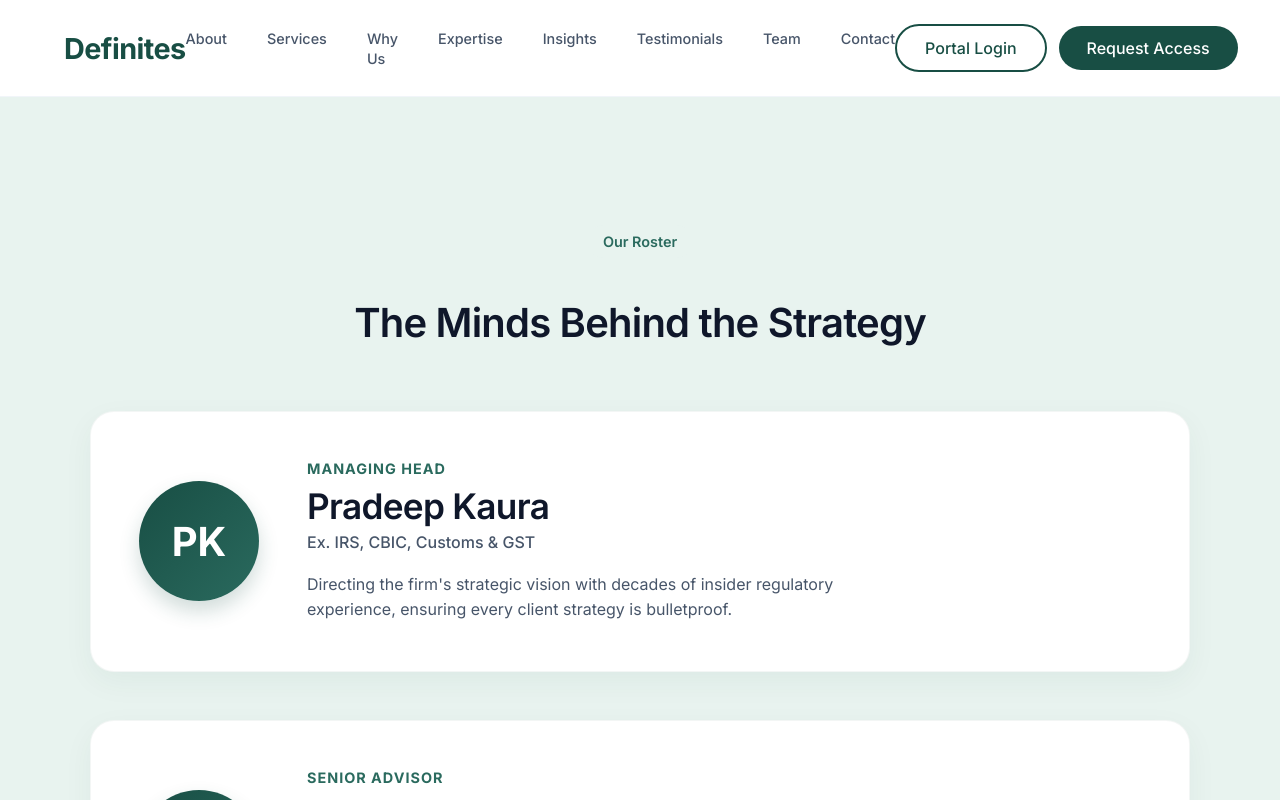
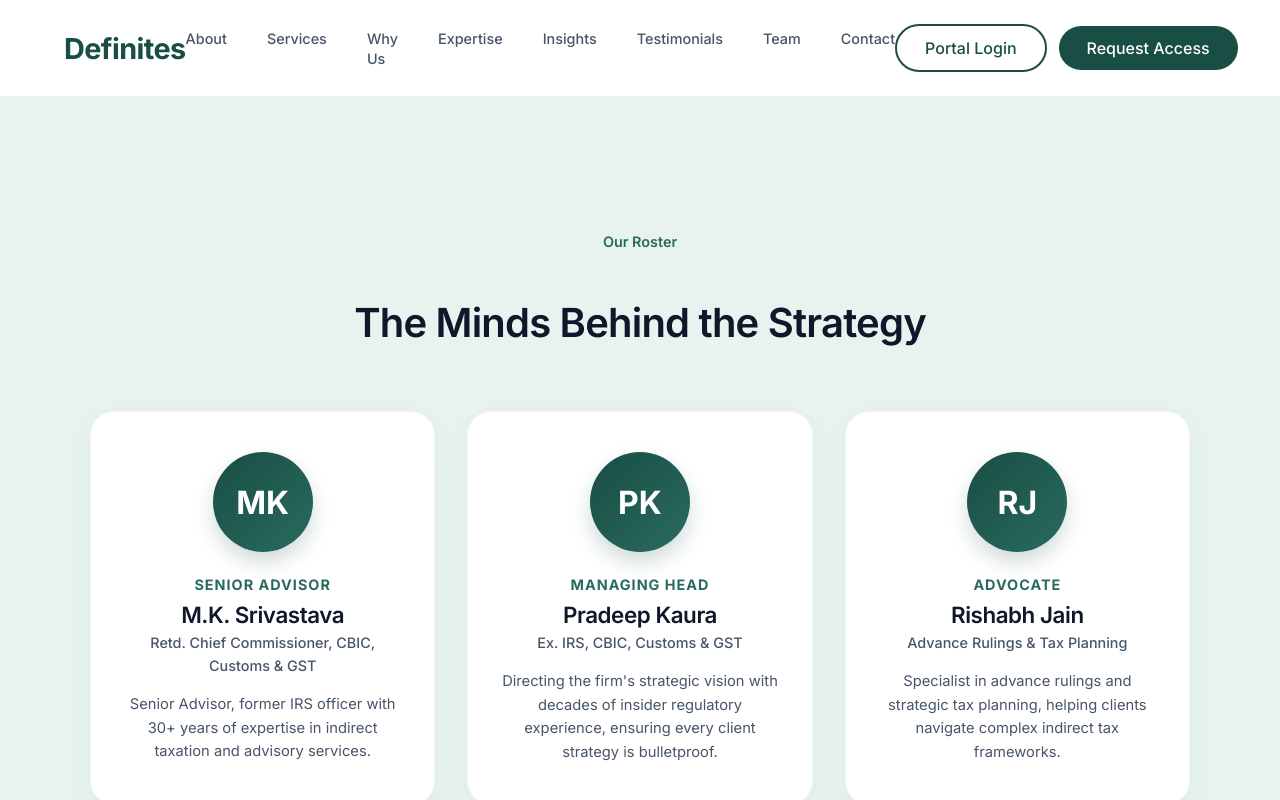
Before and after one commit to VaishnaviKathait55/Definites, a React (Vite) app in the folder client/: page /team in a window 1280 px wide. Shown: the top 800 px of the page. Built offline with nearby package versions, Linux system fonts and the light colour scheme.

Commit message:
disclaimer and email updated

```diff
--- a/client/src/components/Team.jsx
+++ b/client/src/components/Team.jsx
@@ -1,19 +1,38 @@
 import React from 'react';
 
+const founders = [
+  {
+    initials: 'MK',
+    role: 'Senior Advisor',
+    name: 'M.K. Srivastava',
+    credentials: 'Retd. Chief Commissioner, CBIC, Customs & GST',
+    bio: 'Senior Advisor, former IRS officer with 30+ years of expertise in indirect taxation and advisory services.',
+  },
+  {
+    initials: 'PK',
+    role: 'Managing Head',
+    name: 'Pradeep Kaura',
+    credentials: 'Ex. IRS, CBIC, Customs & GST',
+    bio: "Directing the firm's strategic vision with decades of insider regulatory experience, ensuring every client strategy is bulletproof.",
+  },
+  {
+    initials: 'RJ',
+    role: 'Advocate',
+    name: 'Rishabh Jain',
+    credentials: 'Advance Rulings & Tax Planning',
+    bio: 'Specialist in advance rulings and strategic tax planning, helping clients navigate complex indirect tax frameworks.',
+  },
+];
 
 const advocates = [
-  // { name: "Rishabh Jain", role: "Advocate", focus: "Advance Rulings & Tax Planning" },
-  { name: "Abhishek Kathait", role: "Advocate", focus: "GST Litigation & Advisory" },
-  { name: "Divya Sharma", role: "Advocate", focus: "Customs Valuation & Compliance" },
-  { name: "Shubham Jain", role: "Advocate", focus: "Audit Defense & Anti-Evasion" },
-  { name: "Dhriti Dhall", role: "Advocate", focus: "Supply Chain Tax Structuring" },
-  { name: "Ishita Sharma", role: "Advocate", focus: "Appellate Representation" }
+  { name: 'Abhishek Kathait', role: 'Advocate', focus: 'GST Litigation & Advisory' },
+  { name: 'Divya Sharma', role: 'Advocate', focus: 'Customs Valuation & Compliance' },
+  { name: 'Shubham Jain', role: 'Advocate', focus: 'Audit Defense & Anti-Evasion' },
+  { name: 'Dhriti Dhall', role: 'Advocate', focus: 'Supply Chain Tax Structuring' },
+  { name: 'Ishita Sharma', role: 'Advocate', focus: 'Appellate Representation' },
 ];
 
-
-const getInitials = (name) => {
-  return name.split(' ').map(n => n[0]).join('');
-};
+const getInitials = (name) => name.split(' ').map((n) => n[0]).join('');
 
 const Team = () => {
   return (
@@ -25,35 +44,24 @@ const Team = () => {
 
       <div className="team-container">
 
-
-        <div className="founder-spotlight">
-          <div className="founder-avatar-large">
-            <span>PK</span>
-          </div>
-          <div className="founder-details">
-            <span className="founder-role">Managing Head</span>
-            <h3>Pradeep Kaura</h3>
-            <p className="founder-credentials">Ex. IRS, CBIC, Customs & GST</p>
-            <p className="founder-bio">
-              Directing the firm's strategic vision with decades of insider regulatory experience, ensuring every client strategy is bulletproof.
-            </p>
-          </div>
-        </div>
-        <div className="founder-spotlight">
-          <div className="founder-avatar-large">
-            <span>MK</span>
-          </div>
-          <div className="founder-details">
-            <span className="founder-role">Senior Advisor</span>
-            <h3>M.K. Srivastava</h3>
-            <p className="founder-credentials">Retd.  Chief Commissioner, CBIC, Customs & GST</p>
-            <p className="founder-bio">
-              Senior Advisor, former IRS officer with 30+ years of expertise in indirect taxation and advisory services.
-            </p>
-          </div>
+        {/* Row 1 — Three founders in a horizontal grid */}
+        <div className="founders-grid">
+          {founders.map((founder, index) => (
+            <div key={index} className="founder-card">
+              <div className="founder-avatar-large">
+                <span>{founder.initials}</span>
+              </div>
+              <div className="founder-details">
+                <span className="founder-role">{founder.role}</span>
+                <h3>{founder.name}</h3>
+                <p className="founder-credentials">{founder.credentials}</p>
+                <p className="founder-bio">{founder.bio}</p>
+              </div>
+            </div>
+          ))}
         </div>
 
-
+        {/* Rows 2 & 3 — Advocates grid */}
         <div className="advocates-grid">
           {advocates.map((advocate, index) => (
             <div key={index} className="team-card">
@@ -78,3 +86,85 @@ const Team = () => {
 };
 
 export default Team;
+
+
+// import React from 'react';
+
+
+// const advocates = [
+//   // { name: "Rishabh Jain", role: "Advocate", focus: "Advance Rulings & Tax Planning" },
+//   { name: "Abhishek Kathait", role: "Advocate", focus: "GST Litigation & Advisory" },
+//   { name: "Divya Sharma", role: "Advocate", focus: "Customs Valuation & Compliance" },
+//   { name: "Shubham Jain", role: "Advocate", focus: "Audit Defense & Anti-Evasion" },
+//   { name: "Dhriti Dhall", role: "Advocate", focus: "Supply Chain Tax Structuring" },
+//   { name: "Ishita Sharma", role: "Advocate", focus: "Appellate Representation" }
+// ];
+
+
+// const getInitials = (name) => {
+//   return name.split(' ').map(n => n[0]).join('');
+// };
+
+// const Team = () => {
+//   return (
+//     <section id="team" className="team-section fade-up">
+//       <div className="section-header text-center">
+//         <span className="badge">Our Roster</span>
+//         <h2>The Minds Behind the Strategy</h2>
+//       </div>
+
+//       <div className="team-container">
+
+
+//         <div className="founder-spotlight">
+//           <div className="founder-avatar-large">
+//             <span>PK</span>
+//           </div>
+//           <div className="founder-details">
+//             <span className="founder-role">Managing Head</span>
+//             <h3>Pradeep Kaura</h3>
+//             <p className="founder-credentials">Ex. IRS, CBIC, Customs & GST</p>
+//             <p className="founder-bio">
+//               Directing the firm's strategic vision with decades of insider regulatory experience, ensuring every client strategy is bulletproof.
+//             </p>
+//           </div>
+//         </div>
+//         <div className="founder-spotlight">
+//           <div className="founder-avatar-large">
+//             <span>MK</span>
+//           </div>
+//           <div className="founder-details">
+//             <span className="founder-role">Senior Advisor</span>
+//             <h3>M.K. Srivastava</h3>
+//             <p className="founder-credentials">Retd.  Chief Commissioner, CBIC, Customs & GST</p>
+//             <p className="founder-bio">
+//               Senior Advisor, former IRS officer with 30+ years of expertise in indirect taxation and advisory services.
+//             </p>
+//           </div>
+//         </div>
+
+
+//         <div className="advocates-grid">
+//           {advocates.map((advocate, index) => (
+//             <div key={index} className="team-card">
+//               <div className="team-avatar">
+//                 <span>{getInitials(advocate.name)}</span>
+//               </div>
+//               <div className="team-info">
+//                 <h4>{advocate.name}</h4>
+//                 <span className="team-role">{advocate.role}</span>
+//                 <div className="team-focus">
+//                   <span className="focus-dot"></span>
+//                   {advocate.focus}
+//                 </div>
+//               </div>
+//             </div>
+//           ))}
+//         </div>
+
+//       </div>
+//     </section>
+//   );
+// };
+
+// export default Team;
--- a/client/src/index.css
+++ b/client/src/index.css
@@ -856,7 +856,7 @@ p {
   }
 }
 
-.team-section {
+/* .team-section {
   padding: 8rem 5%;
   background-color: var(--color-mint);
 }
@@ -1014,6 +1014,188 @@ p {
 }
 
 @media (max-width: 600px) {
+  .advocates-grid {
+    grid-template-columns: 1fr;
+  }
+} */
+
+.team-section {
+  padding: 8rem 5%;
+  background-color: var(--color-mint);
+}
+
+.team-container {
+  max-width: 1100px;
+  margin: 4rem auto 0;
+  display: flex;
+  flex-direction: column;
+  gap: 3rem;
+}
+
+/* ── Founders row (3 cards in one row) ── */
+.founders-grid {
+  display: grid;
+  grid-template-columns: repeat(3, 1fr);
+  gap: 2rem;
+}
+
+.founder-card {
+  background-color: var(--color-white);
+  border-radius: var(--radius-lg);
+  padding: 2.5rem 2rem;
+  display: flex;
+  flex-direction: column;
+  align-items: center;
+  text-align: center;
+  box-shadow: 0 10px 30px rgba(24, 78, 68, 0.05);
+  border: 1px solid rgba(24, 78, 68, 0.05);
+  transition: var(--transition-smooth);
+}
+
+.founder-card:hover {
+  transform: translateY(-6px);
+  box-shadow: 0 15px 35px rgba(24, 78, 68, 0.1);
+  border-color: var(--color-primary-light);
+}
+
+.founder-avatar-large {
+  width: 100px;
+  height: 100px;
+  border-radius: 50%;
+  background: linear-gradient(135deg, var(--color-primary), var(--color-primary-light));
+  display: flex;
+  align-items: center;
+  justify-content: center;
+  flex-shrink: 0;
+  color: var(--color-white);
+  font-size: 2rem;
+  font-family: var(--font-heading);
+  font-weight: 700;
+  box-shadow: 0 10px 20px rgba(24, 78, 68, 0.2);
+  margin-bottom: 1.5rem;
+}
+
+.founder-role {
+  font-size: 0.9rem;
+  font-weight: 700;
+  color: var(--color-primary-light);
+  text-transform: uppercase;
+  letter-spacing: 1px;
+  margin-bottom: 0.5rem;
+  display: block;
+}
+
+.founder-details h3 {
+  font-size: 1.4rem;
+  color: var(--text-main);
+  margin-bottom: 0.2rem;
+}
+
+.founder-credentials {
+  color: var(--text-muted);
+  font-weight: 500;
+  margin-bottom: 1rem;
+  font-size: 0.9rem;
+}
+
+.founder-bio {
+  font-size: 0.92rem;
+  line-height: 1.6;
+}
+
+/* ── Advocates grid (rows 2 & 3) ── */
+.advocates-grid {
+  display: grid;
+  grid-template-columns: repeat(3, 1fr);
+  gap: 2rem;
+}
+
+.team-card {
+  background-color: var(--color-white);
+  border-radius: var(--radius-md);
+  padding: 2.5rem 2rem;
+  display: flex;
+  flex-direction: column;
+  align-items: center;
+  text-align: center;
+  transition: var(--transition-smooth);
+  border: 1px solid rgba(24, 78, 68, 0.05);
+}
+
+.team-card:hover {
+  transform: translateY(-8px);
+  box-shadow: 0 15px 30px rgba(24, 78, 68, 0.08);
+  border-color: var(--color-primary-light);
+}
+
+.team-avatar {
+  width: 80px;
+  height: 80px;
+  border-radius: 50%;
+  background-color: var(--color-mint);
+  color: var(--color-primary);
+  display: flex;
+  align-items: center;
+  justify-content: center;
+  font-size: 1.5rem;
+  font-weight: 700;
+  font-family: var(--font-heading);
+  margin-bottom: 1.5rem;
+  transition: var(--transition-smooth);
+}
+
+.team-card:hover .team-avatar {
+  background-color: var(--color-primary);
+  color: var(--color-white);
+}
+
+.team-info h4 {
+  font-size: 1.2rem;
+  color: var(--text-main);
+  margin-bottom: 0.3rem;
+}
+
+.team-role {
+  font-size: 0.9rem;
+  color: var(--text-muted);
+  display: block;
+  margin-bottom: 1.2rem;
+}
+
+.team-focus {
+  font-size: 0.85rem;
+  color: var(--color-primary);
+  font-weight: 500;
+  display: flex;
+  align-items: center;
+  justify-content: center;
+  gap: 0.4rem;
+  background-color: var(--color-mint);
+  padding: 6px 12px;
+  border-radius: 50px;
+}
+
+.focus-dot {
+  width: 6px;
+  height: 6px;
+  background-color: var(--color-primary);
+  border-radius: 50%;
+}
+
+/* ── Responsive ── */
+@media (max-width: 960px) {
+  .founders-grid {
+    grid-template-columns: repeat(2, 1fr);
+  }
+  .advocates-grid {
+    grid-template-columns: repeat(2, 1fr);
+  }
+}
+
+@media (max-width: 600px) {
+  .founders-grid {
+    grid-template-columns: 1fr;
+  }
   .advocates-grid {
     grid-template-columns: 1fr;
   }
```
Also changed, not shown: client/src/components/Disclaimer.jsx (+74 -15 lines), 2 other files (tests, documents, lock files or other folders).
